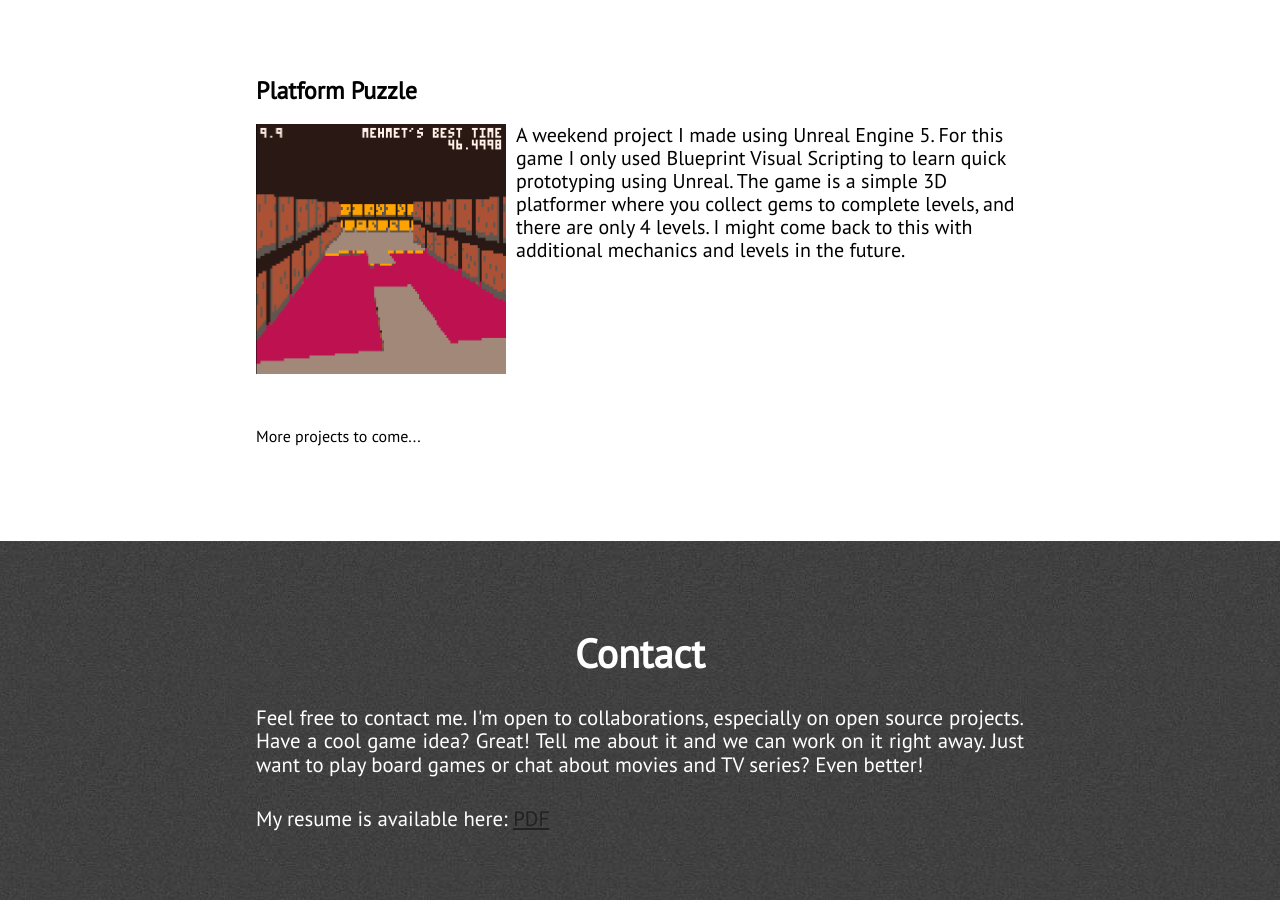
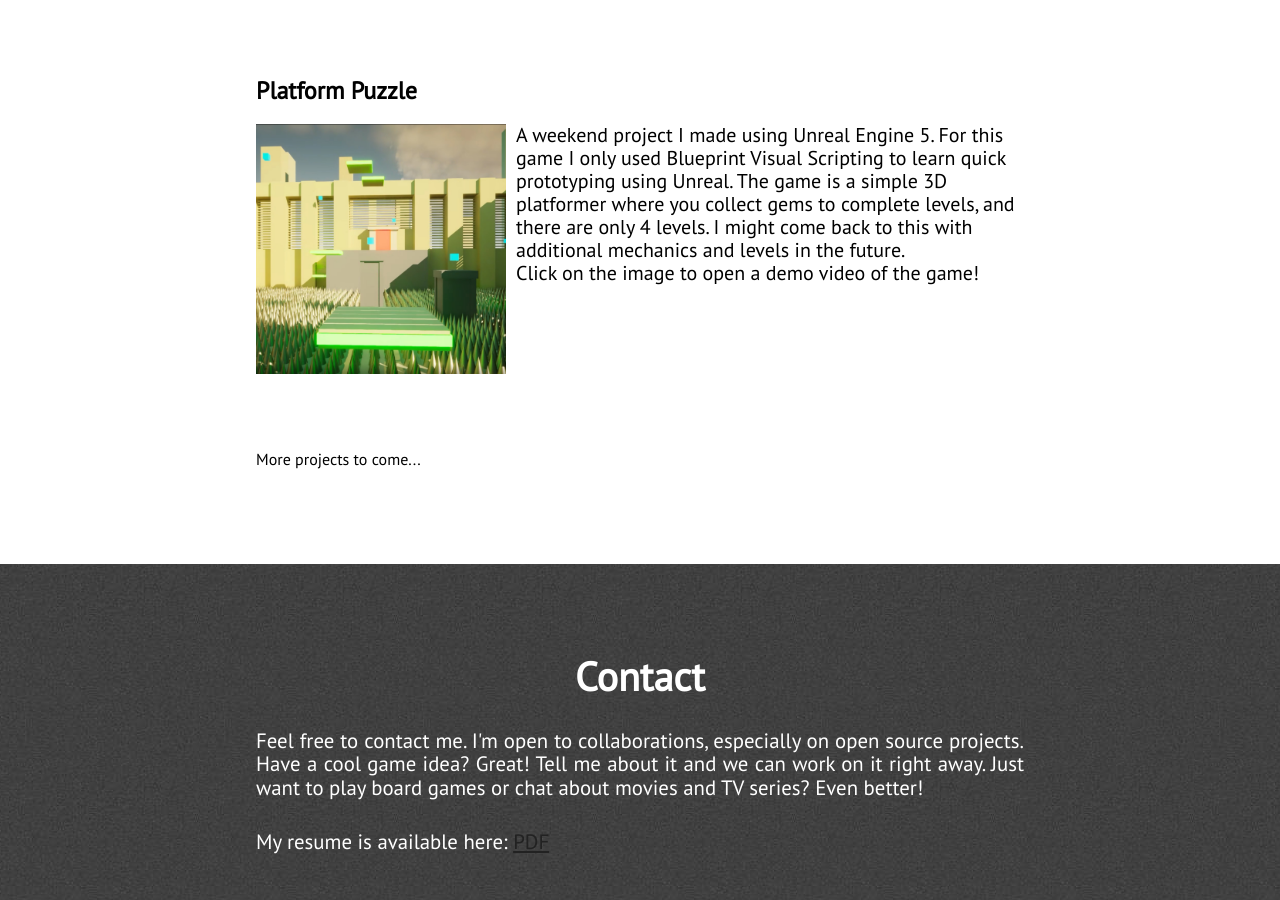
Before and after one commit to mkoseoglu091/mkoseoglu091.github.io, a Jekyll site: the page built from index.html, in a window 1280 px wide and 900 px high, scrolled down 4005 px. Built offline with Jekyll 4.4.1, drawn with Linux system fonts in a browser that asks for light colours; nearby versions of some CDN libraries.

Commit message:
Update projects.html

```diff
--- a/_includes/projects.html
+++ b/_includes/projects.html
@@ -65,8 +65,8 @@
 
                 <h2>Platform Puzzle</h2>
                 <a href="https://youtu.be/OibkoqsNGRA">
-                    <img alt="Platform Puzzle" src="../assets/images/lavaJump_PS.png" width="250" height="250" style="padding-right: 10px;"></a>
-                <p style="font-size: 20px;">A weekend project I made using Unreal Engine 5. For this game I only used Blueprint Visual Scripting to learn quick prototyping using Unreal. The game is a simple 3D platformer where you collect gems to complete levels, and there are only 4 levels. I might come back to this with additional mechanics and levels in the future.</p>
+                    <img alt="Platform Puzzle" src="../assets/images/Platform Puzzle.jpg" width="250" height="250" style="padding-right: 10px;"></a>
+                <p style="font-size: 20px;">A weekend project I made using Unreal Engine 5. For this game I only used Blueprint Visual Scripting to learn quick prototyping using Unreal. The game is a simple 3D platformer where you collect gems to complete levels, and there are only 4 levels. I might come back to this with additional mechanics and levels in the future.<br>Click on the image to open a demo video of the game!</p>
 
                 <br>
                 <br>
```
